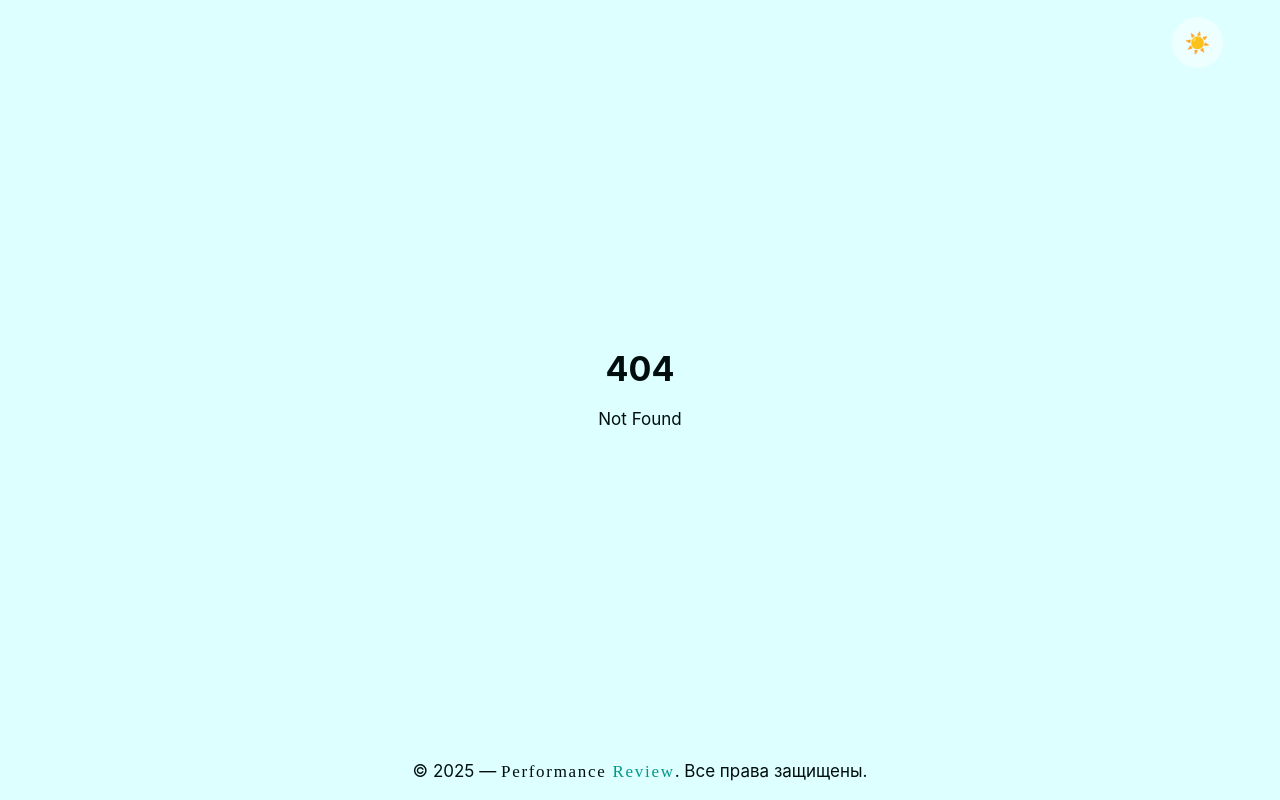
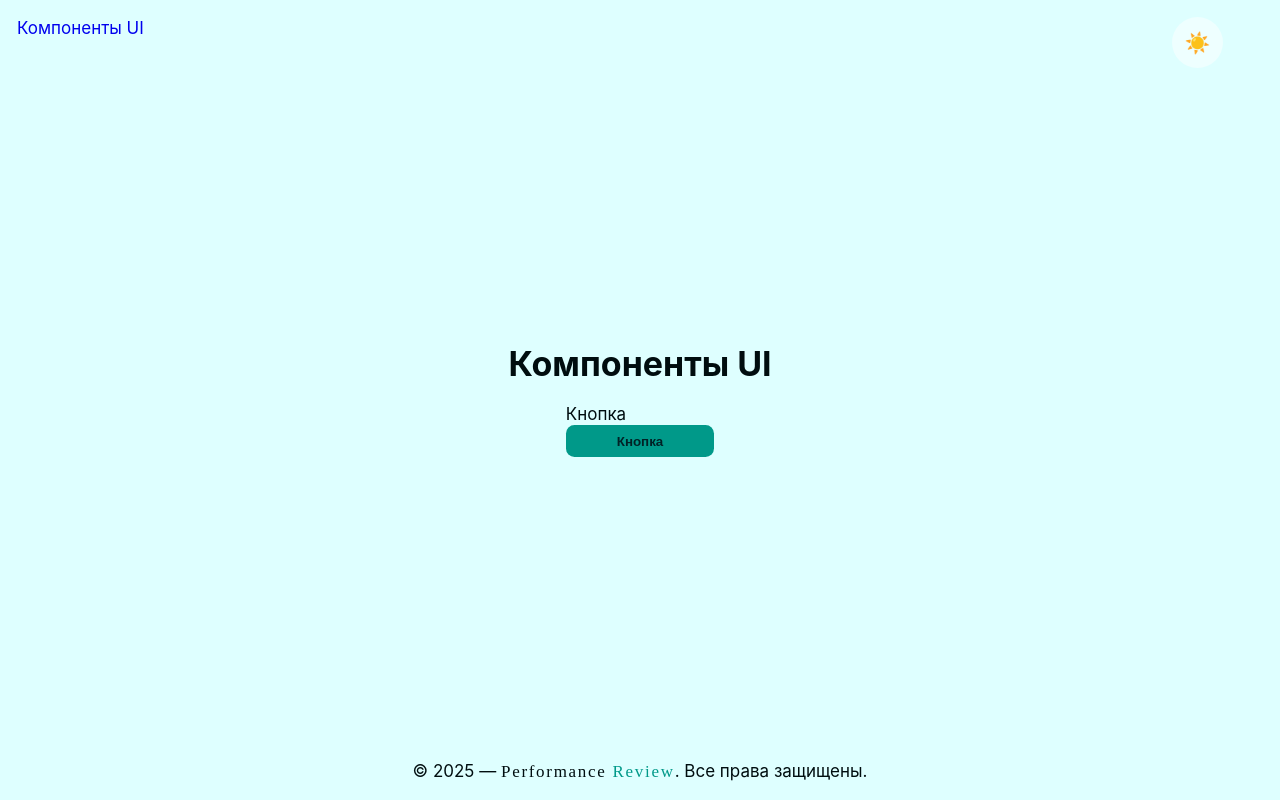
Before and after one commit to AlexburtT/per_rev, a SvelteKit app: page /ui in a window 1280 px wide. Before the commit this address had no page. Built offline with nearby package versions, Linux system fonts and the light colour scheme.

Commit message:
add UI components and page UI

```diff
--- /dev/null
+++ b/src/lib/components/ui/Button.svelte
@@ -0,0 +1,41 @@
+<script lang="ts">
+	export let variant: "primary" | "secondary" | "outline" = "primary";
+	export let disabled = false;
+	export let type: "button" | "submit" | "reset" = "button";
+</script>
+
+<button
+	{type}
+	{disabled}
+	class="btn button--{variant} {disabled ? 'button--disabled' : ''}"
+	on:click
+>
+	<slot />
+</button>
+
+<style>
+	.button {
+		padding: 1rem 3rem;
+		border-radius: 1rem;
+		font-weight: 500;
+		cursor: pointer;
+		border: 1px solid transparent;
+	}
+	.button.primary {
+		background-color: #3b82f6;
+		color: white;
+	}
+	.button.outline {
+		background: transparent;
+		border-color: #ccc;
+		color: #333;
+	}
+	.button.secondary {
+		background-color: #f3f4f6;
+		color: #333;
+	}
+	.button--disabled {
+		opacity: 0.6;
+		cursor: not-allowed;
+	}
+</style>
--- a/src/routes/+layout.svelte
+++ b/src/routes/+layout.svelte
@@ -8,7 +8,7 @@
 	<title>Performance Review</title>
 </svelte:head>
 
-<Header />
+<Header childrenLinks={[{ href: "/ui", text: "Компоненты UI" }]} />
 <main class="app-main">
 	<slot />
 </main>
--- /dev/null
+++ b/src/routes/ui/+page.svelte
@@ -0,0 +1,9 @@
+<script lang="ts">
+	import Button from "$lib/components/ui/Button.svelte";
+</script>
+
+<h1>Компоненты UI</h1>
+<div>
+	<p>Кнопка</p>
+	<Button variant="primary">Кнопка</Button>
+</div>
```
